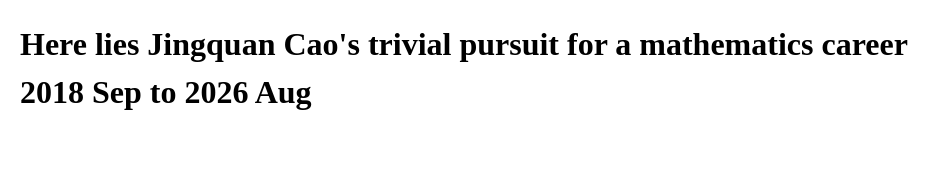
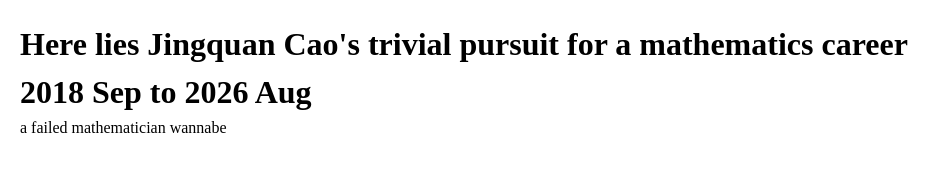
Before and after one commit to jqConnor/jqconnor.github.io, a plain HTML site: page index.html in a window 1280 px wide. Shown: the whole page, without its empty margins (0-951 px from the left). Drawn offline with nearby package versions, Linux system fonts and the light colour scheme.

Commit message:
Update index.html
dead2

```diff
--- a/index.html
+++ b/index.html
@@ -13,6 +13,7 @@
   <header>
     <h1>Here lies Jingquan Cao's trivial pursuit for a mathematics career</h1>
     <h1>2018 Sep to 2026 Aug </h1>
+    <p>a failed mathematician wannabe</p>
   </header>
 
   <div style="display: none;">
```
